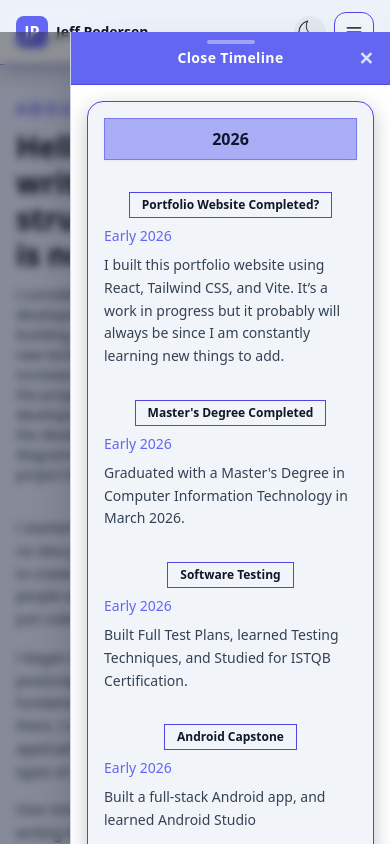
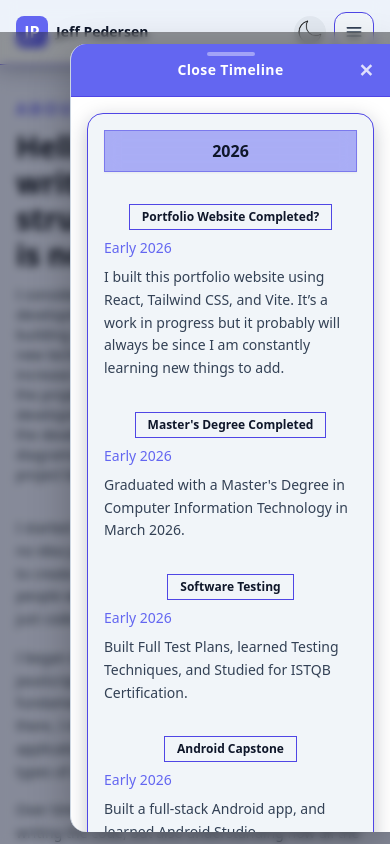
Before and after one commit to J-Pedersen/dev-portfolio, a React (Vite) app: page /about in a window 390 px wide. Both pictures are taken after a click on the button "Timeline". Shown: the top 844 px of the page. Built offline with nearby package versions, Linux system fonts and the light colour scheme; the HTML template or start-up script is replaced by a standard one.

Commit message:
updated About.jsx to improve mobile experience

```diff
--- a/src/pages/About.jsx
+++ b/src/pages/About.jsx
@@ -58,10 +58,11 @@ const About = () => {
             <motion.div
               key="timeline-drawer"
               className="
-                fixed top-0 right-0 h-full w-80 max-w-full z-50 md:hidden
+                fixed top-3 bottom-3 right-0 w-80 max-w-[calc(100%-0.75rem)] z-50 md:hidden
                 bg-white dark:bg-slate-900
+                rounded-l-2xl
                 border-l border-slate-300 dark:border-slate-700
-                shadow-2xl flex flex-col
+                shadow-[0_10px_40px_rgba(0,0,0,0.25)] flex flex-col
                 overflow-hidden
               "
               initial={{ x: "100%" }}
```
